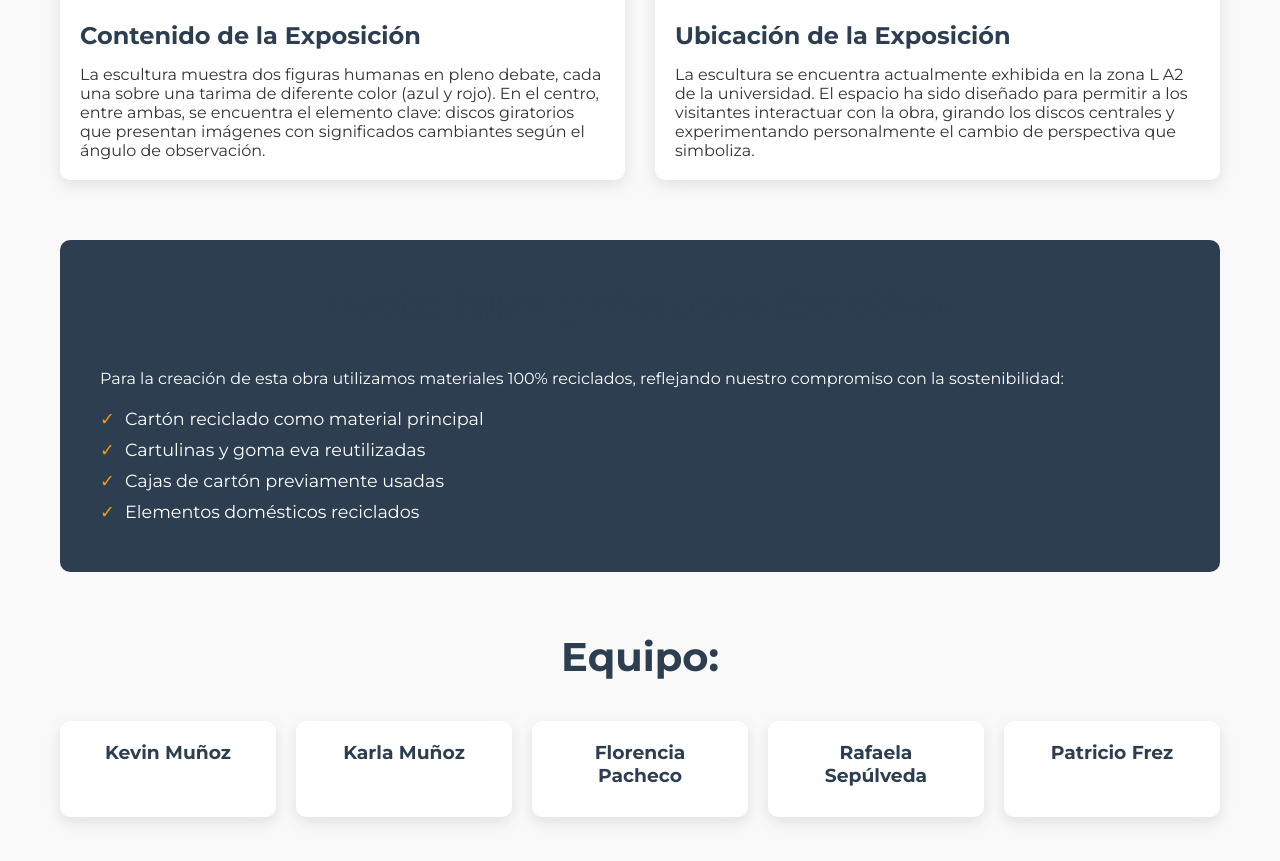
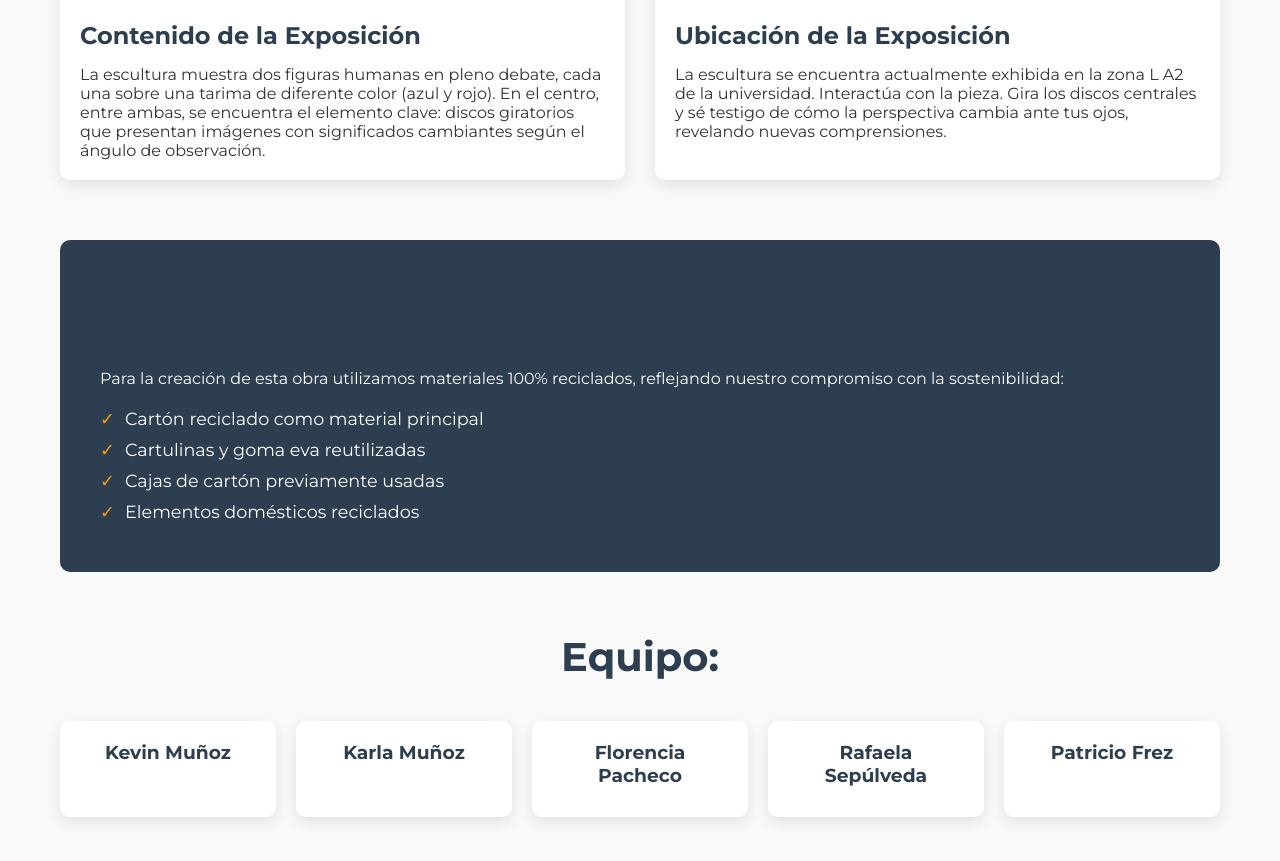
Before and after one commit to black-flight/P-gina-web-escultura, a plain HTML site: page index.html in a window 1280 px wide. Shown: the part 1820-2681 px from the top of the page. Drawn offline with Linux system fonts and the light colour scheme.

Commit message:
Update index.html

```diff
--- a/index.html
+++ b/index.html
@@ -268,7 +268,7 @@
                 <img src="https://i.ibb.co/zV7f1w0q/image-1.png" alt="Ubicación de la exposición">
                 <div class="content">
                     <h3>Ubicación de la Exposición</h3>
-                    <p>La escultura se encuentra actualmente exhibida en la zona L A2 de la universidad. El espacio ha sido diseñado para permitir a los visitantes interactuar con la obra, girando los discos centrales y experimentando personalmente el cambio de perspectiva que simboliza.</p>
+                    <p>La escultura se encuentra actualmente exhibida en la zona L A2 de la universidad. Interactúa con la pieza. Gira los discos centrales y sé testigo de cómo la perspectiva cambia ante tus ojos, revelando nuevas comprensiones.</p>
                 </div>
             </div>
         </div>
```
